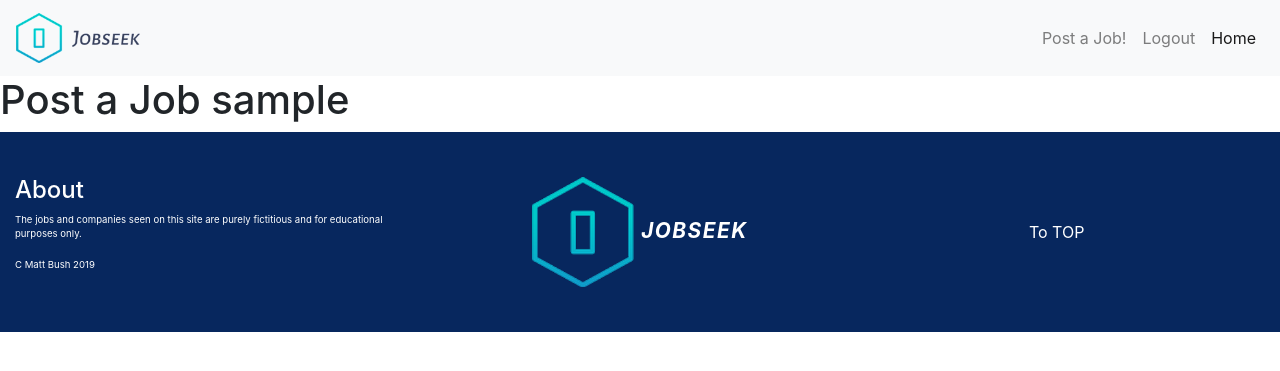
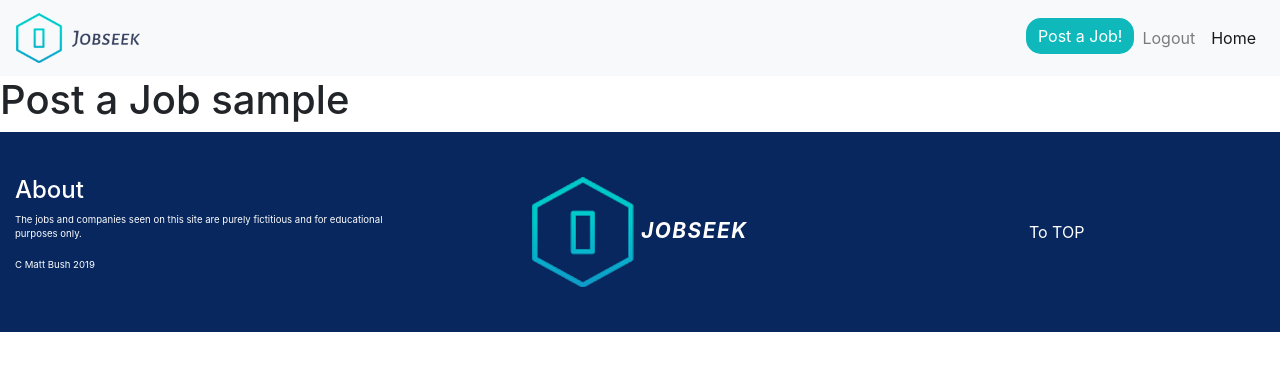
Before and after one commit to gitbush/jobseek, a Flask app: page /job_post in a window 1280 px wide. Shown: the top 371 px of the page. Run offline with Flask 2, Linux system fonts and the light colour scheme; the visitor is signed in with stand-in values (Sample User, id 1); data comes from the database, SQL or seed files in the repository; some libraries are stand-ins or nearby versions.

Commit message:
Add post a job button styling

```diff
--- a/jobseek/static/css/main.css
+++ b/jobseek/static/css/main.css
@@ -9,6 +9,13 @@ html, body {
 }
 
 /**** navbar ****/
+.btn-post {
+  background-color: #0eb8bb;
+  border-radius: 15px;
+  border: none;
+  color: white;
+}
+
 .logo {
   height: 50px;
 }
--- a/jobseek/static/scss/1-base/_base-layout.scss
+++ b/jobseek/static/scss/1-base/_base-layout.scss
@@ -1,6 +1,13 @@
 /**** navbar ****/
 .navbar{
     // height: 80px;
+}
+
+.btn-post{
+    background-color: #0eb8bb;
+    border-radius: 15px;
+    border: none;
+    color: white;
 }
 
 .logo{
--- a/jobseek/templates/base.html
+++ b/jobseek/templates/base.html
@@ -22,7 +22,7 @@
                 <ul class="navbar-nav ml-auto">
                     {% if current_user.is_authenticated %}
                         <li class="nav-item">
-                            <a class="nav-link" href="{{ url_for('job_post') }}">Post a Job!</a>
+                            <button type="button" class="btn btn-post btn-md" href="{{ url_for('job_post') }}">Post a Job!</button>
                         </li>
                         <li class="nav-item">
                             <a class="nav-link" href="{{ url_for('logout') }}">Logout</a>
```
Also changed, not shown: 1 other file.
